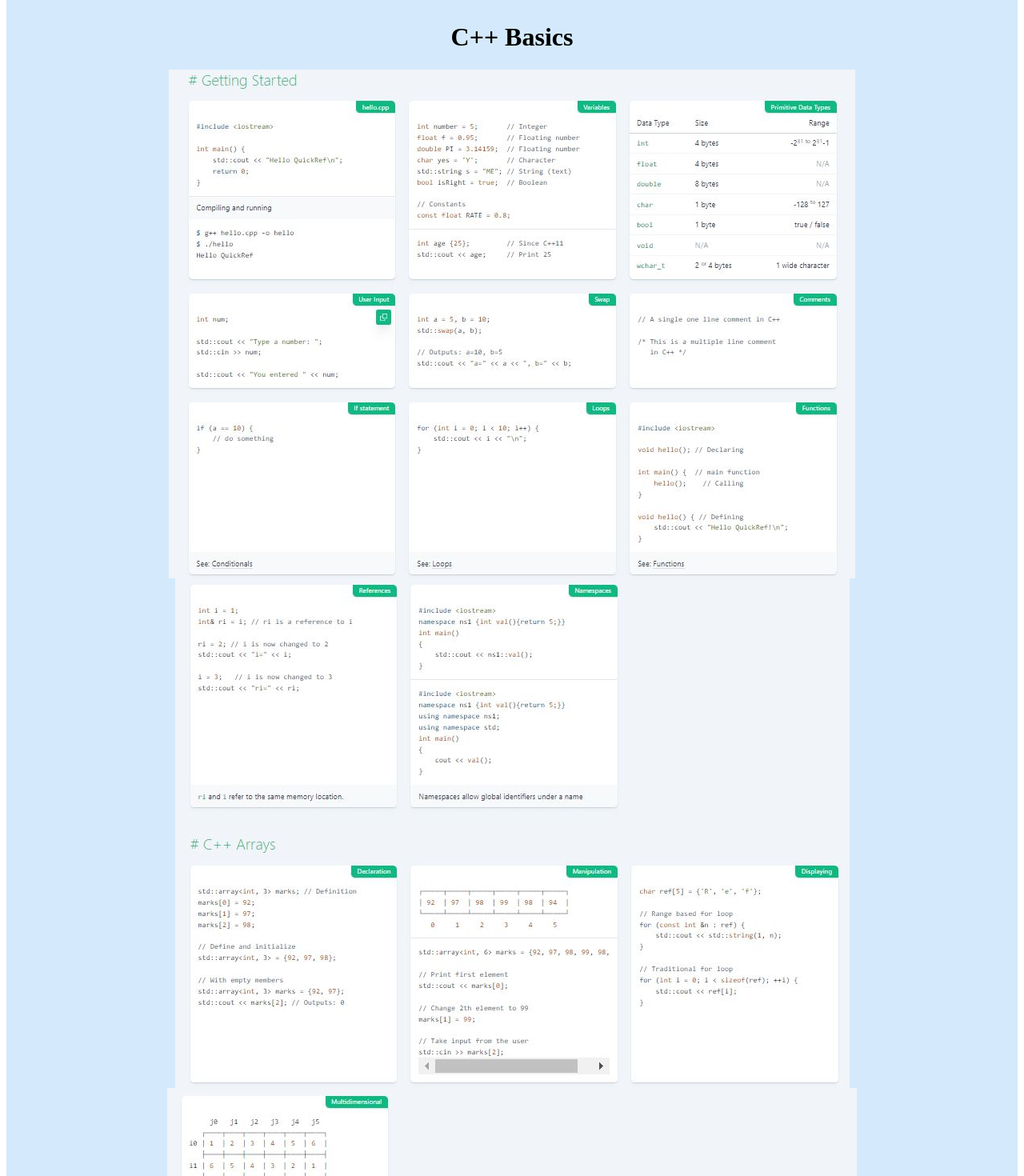
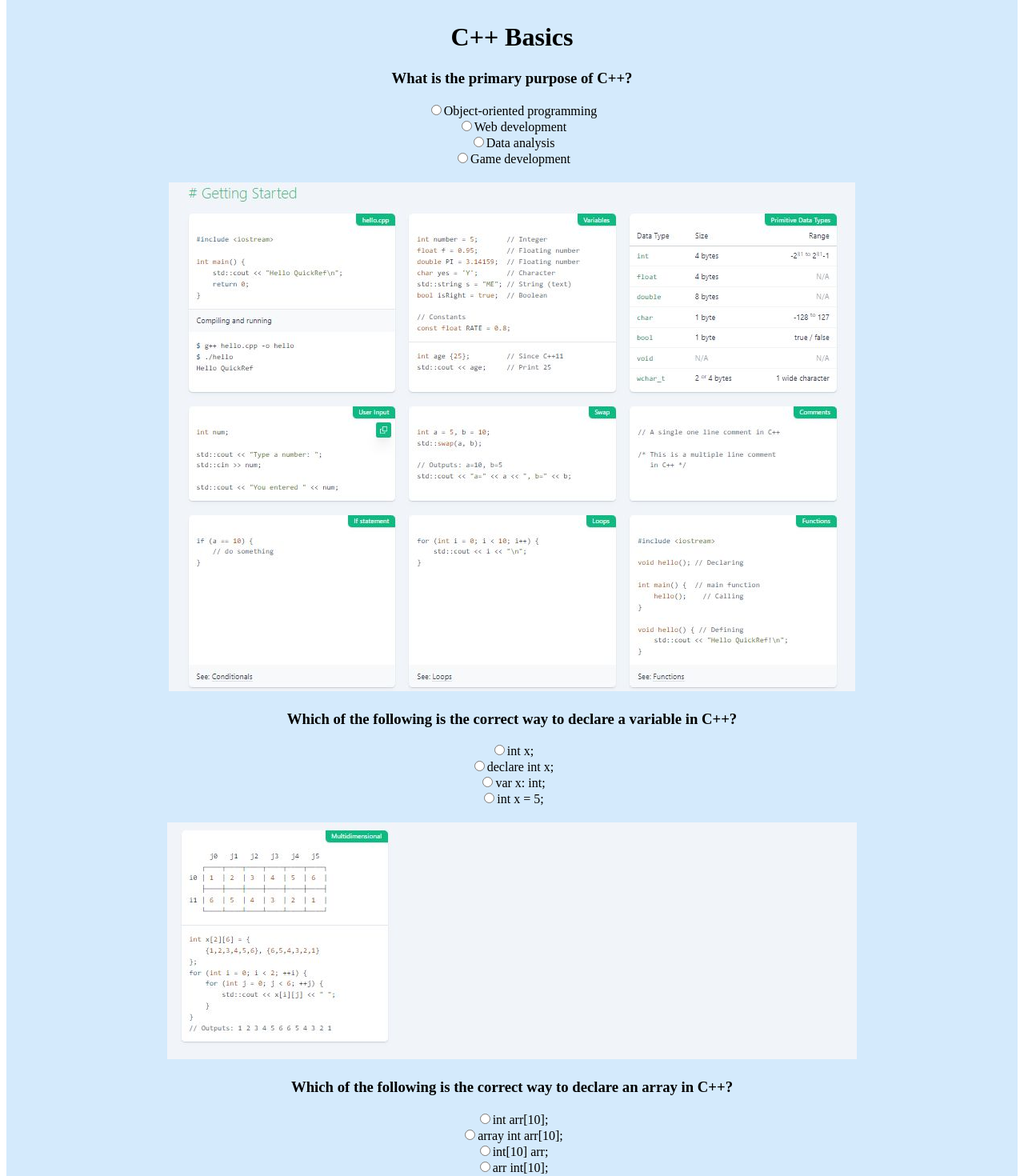
Before and after one commit to darsh175223/Algo-Fluent-Website, a React (Create React App) app in the folder frontend/: page /Cplusplus_Tutorial in a window 1280 px wide. Shown: the part 160-1630 px from the top of the page at 80% size. Built offline with nearby package versions, Linux system fonts and the light colour scheme.

Commit message:
added more quizzes to C++ tutorial

```diff
--- a/frontend/src/pages/Cplusplus_Tutorial.js
+++ b/frontend/src/pages/Cplusplus_Tutorial.js
@@ -1,10 +1,226 @@
-import React from 'react';
+import React, { useState } from 'react'; // Ensure useState is imported
 
 const JS = () => {
+  // ... existing state variables ...
+  const [selectedCppOption, setSelectedCppOption] = useState(null);
+  const [showCppAnswer, setShowCppAnswer] = useState(false);
+
+  // New state variables for the variable declaration question
+  const [selectedVariableOption, setSelectedVariableOption] = useState(null);
+  const [showVariableAnswer, setShowVariableAnswer] = useState(false);
+
+  // New state variables for the array question
+  const [selectedArrayOption, setSelectedArrayOption] = useState(null);
+  const [showArrayAnswer, setShowArrayAnswer] = useState(false);
+
+  const handleCppOptionChange = (index) => {
+    setSelectedCppOption(index);
+    setShowCppAnswer(true);
+  };
+
+  // New handler for the variable declaration question
+  const handleVariableOptionChange = (index) => {
+    setSelectedVariableOption(index);
+    setShowVariableAnswer(true);
+  };
+
+  // New handler for the array question
+  const handleArrayOptionChange = (index) => {
+    setSelectedArrayOption(index);
+    setShowArrayAnswer(true);
+  };
+
+  const images = [
+    require('.././pics/C++_tutorial_image1.jpg'),
+    require('.././pics/C++_tutorial_image2.jpg'),
+    require('.././pics/C++_tutorial_image3.jpg'),
+    require('.././pics/C++_tutorial_image4.jpg'),
+    require('.././pics/C++_tutorial_image5.jpg'),
+    require('.././pics/C++_tutorial_image6.jpg'),
+    require('.././pics/C++_tutorial_image7.jpg'),
+  ];
+
+  // New state variables for the hard question
+  const [selectedHardQuestionOption, setSelectedHardQuestionOption] = useState(null);
+  const [showHardQuestionAnswer, setShowHardQuestionAnswer] = useState(false);
+
+  // New handler for the hard question
+  const handleHardQuestionOptionChange = (index) => {
+    setSelectedHardQuestionOption(index);
+    setShowHardQuestionAnswer(true);
+  };
+
   return (
     <div style={{ backgroundColor: '#d4eafc', minHeight: '100vh', padding: '20px' }}>
       <center>
         <h1>C++ Basics</h1>
+
+        {/* C++ Intro Question */}
+        <div style={{ marginBottom: '20px' }}>
+          <h3>What is the primary purpose of C++?</h3>
+          <div>
+            {["Object-oriented programming", "Web development", "Data analysis", "Game development"].map((option, index) => {
+              let style = {};
+              if (showCppAnswer) {
+                if (index === 0) {
+                  style = { color: '#00FF00', fontWeight: 'bold' }; // Bright green and bold for correct answer
+                } else if (index === selectedCppOption) {
+                  style = { color: 'red' }; // Selected wrong answer
+                }
+              }
+              return (
+                <div key={index}>
+                  <input
+                    type="radio"
+                    name="cppIntroQuestion"
+                    value={index}
+                    onChange={() => handleCppOptionChange(index)}
+                  />
+                  <span style={style}>{option}</span>
+                </div>
+              );
+            })}
+          </div>
+          {showCppAnswer && (
+            <label>
+              {`Correct Answer: Object-oriented programming`}
+            </label>
+          )}
+        </div>
+
+        {/* First Image */}
+        <div style={{ margin: '20px 0' }}>
+          <img src={images[0]} alt={`C Image 1`} />
+        </div>
+
+        {/* C++ Variable Declaration Question */}
+        <div style={{ marginBottom: '20px' }}>
+          <h3>Which of the following is the correct way to declare a variable in C++?</h3>
+          <div>
+            {["int x;", "declare int x;", "var x: int;", "int x = 5;"].map((option, index) => {
+              let style = {};
+              if (showVariableAnswer) {
+                if (index === 0) {
+                  style = { color: '#00FF00', fontWeight: 'bold' }; // Bright green and bold for correct answer
+                } else if (index === selectedVariableOption) {
+                  style = { color: 'red' }; // Selected wrong answer
+                }
+              }
+              return (
+                <div key={index}>
+                  <input
+                    type="radio"
+                    name="variableQuestion"
+                    value={index}
+                    onChange={() => handleVariableOptionChange(index)}
+                  />
+                  <span style={style}>{option}</span>
+                </div>
+              );
+            })}
+          </div>
+          {showVariableAnswer && (
+            <label>
+              {`Correct Answer: int x;`}
+            </label>
+          )}
+        </div>
+
+        {/* Third Image */}
+        <div style={{ margin: '20px 0' }}>
+          <img src={images[2]} alt={`C Image 3`} />
+        </div>
+
+        {/* C++ Array Question */}
+        <div style={{ marginBottom: '20px' }}>
+          <h3>Which of the following is the correct way to declare an array in C++?</h3>
+          <div>
+            {["int arr[10];", "array int arr[10];", "int[10] arr;", "arr int[10];"].map((option, index) => {
+              let style = {};
+              if (showArrayAnswer) {
+                if (index === 0) {
+                  style = { color: '#00FF00', fontWeight: 'bold' }; // Bright green and bold for correct answer
+                } else if (index === selectedArrayOption) {
+                  style = { color: 'red' }; // Selected wrong answer
+                }
+              }
+              return (
+                <div key={index}>
+                  <input
+                    type="radio"
+                    name="arrayQuestion"
+                    value={index}
+                    onChange={() => handleArrayOptionChange(index)}
+                  />
+                  <span style={style}>{option}</span>
+                </div>
+              );
+            })}
+          </div>
+          {showArrayAnswer && (
+            <label>
+              {`Correct Answer: int arr[10];`}
+            </label>
+          )}
+        </div>
+
+        {/* Remaining Images */}
+        <div style={{ display: 'flex', flexDirection: 'column', alignItems: 'center' }}>
+          {images.slice(3).map((image, index) => (
+            <div key={index} style={{ margin: '20px 0' }}>
+              <img src={image} alt={`C Image ${index + 4}`} />
+            </div>
+          ))}
+        </div>
+
+        {/* Hard C++ Question */}
+        <div style={{ marginBottom: '20px' }}>
+          <h3>What will be the output of the following code?</h3>
+          <div>
+            <code>
+              {`#include <iostream>\n` +
+                `using namespace std;\n` +
+                `void modify(int &p) {\n` +
+                `    p += 5;\n` +
+                `}\n` +
+                `int main() {\n` +
+                `    int x = 10;\n` +
+                `    modify(x);\n` +
+                `    cout << x;\n` +
+                `    return 0;\n` +
+                `}`}
+            </code>
+          </div>
+          <div>
+            {["10", "15", "5", "Error"].map((option, index) => {
+              let style = {};
+              if (showHardQuestionAnswer) {
+                if (index === 1) { // Correct answer index
+                  style = { color: '#00FF00', fontWeight: 'bold' }; // Bright green and bold for correct answer
+                } else if (index === selectedHardQuestionOption) {
+                  style = { color: 'red' }; // Selected wrong answer
+                }
+              }
+              return (
+                <div key={index}>
+                  <input
+                    type="radio"
+                    name="hardQuestion"
+                    value={index}
+                    onChange={() => handleHardQuestionOptionChange(index)}
+                  />
+                  <span style={style}>{option}</span>
+                </div>
+              );
+            })}
+          </div>
+          {showHardQuestionAnswer && (
+            <label>
+              {`Correct Answer: 15`}
+            </label>
+          )}
+        </div>
+
         <div style={{ display: 'flex', flexDirection: 'column', alignItems: 'center' }}>
           <img src={require('.././pics/C++_tutorial_image1.jpg')} alt="Python Image 1" />
           <img src={require('.././pics/C++_tutorial_image2.jpg')} alt="Python Image 1" />
@@ -13,12 +229,8 @@ const JS = () => {
           <img src={require('.././pics/C++_tutorial_image5.jpg')} alt="Python Image 1" />
           <img src={require('.././pics/C++_tutorial_image6.jpg')} alt="Python Image 1" />
           <img src={require('.././pics/C++_tutorial_image7.jpg')} alt="Python Image 1" />
+        </div>
 
-
-
-
-
-        </div>
       </center>
     </div>
   );
```
